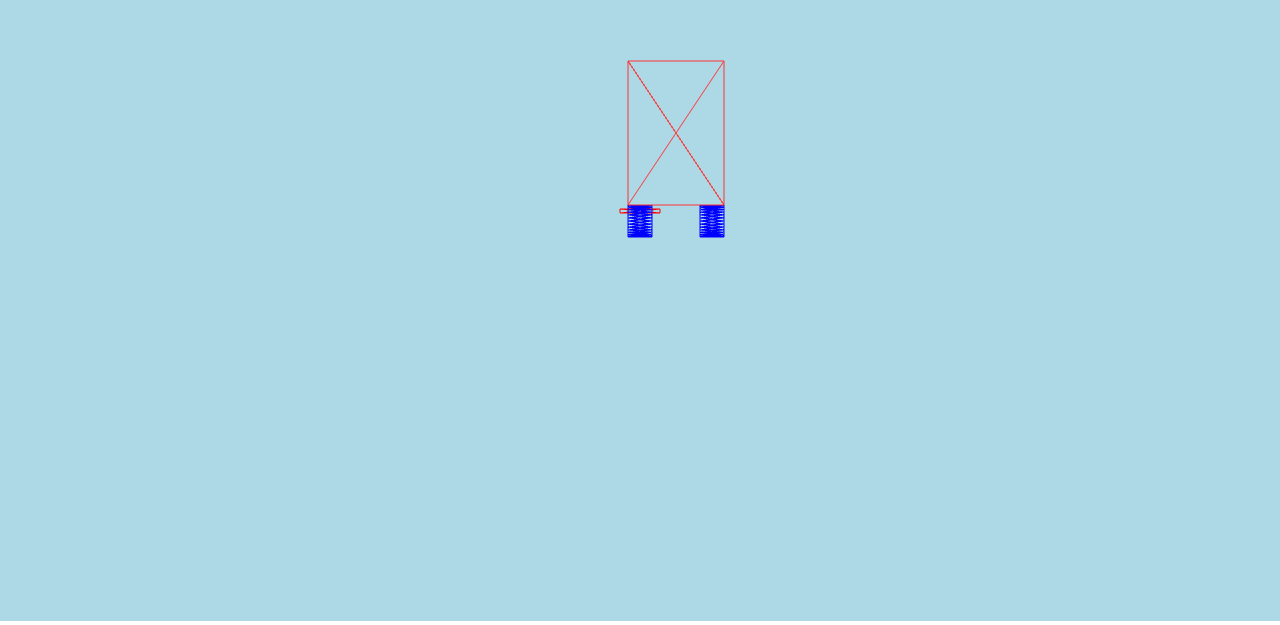
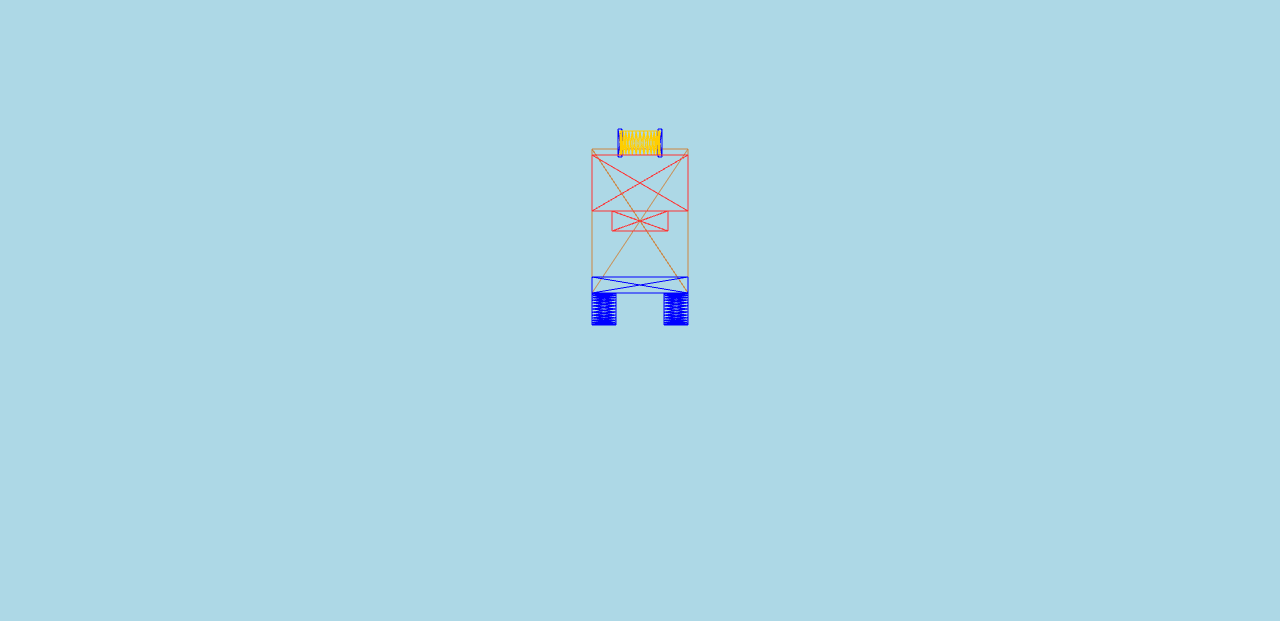
Before and after one commit to 1-0-GO/Transformers, a plain HTML site: page index.html in a window 1280 px wide. Shown: the part 179-804 px from the top of the page. Drawn offline with Linux system fonts and the light colour scheme; animation ran at ten frames a second.

Commit message:
Major changes across the board: (trailer, bot, perspective camera)

```diff
--- a/index.html
+++ b/index.html
@@ -4,9 +4,9 @@
         <meta charset=”utf-8”>
         <title>Hello 3D World!</title>
         <link rel="stylesheet" href="css/style.css">
-        <script src="js/util/three.js"></script> <!-- three.min.js version 0.140.2 -->
-        <script src="js/util/dat.gui.js"></script>
-        <script src="js/util/Stats.js"></script>
+        <script src="js/lib/three.js"></script> <!-- three.min.js version 0.140.2 -->
+        <script src="js/lib/dat.gui.js"></script>
+        <script src="js/lib/Stats.js"></script>
         <script src="js/main-script.js"></script>
     </head>
     <body>
--- a/js/main-script.js
+++ b/js/main-script.js
@@ -4,10 +4,13 @@
 // cameras
 var activeCamera
 const cameras = {};
+const frustumSize = 40;
 // 3D objects
 const axis = new THREE.AxisHelper(20);
 const updatables = [];
 const meshObjects = [];
+const robotMainColor = 0xff3232;
+const blue = 0x0000ff;
 // other
 const clock = new THREE.Clock();
 var scene, renderer;
@@ -37,6 +40,7 @@ function createScene(){
     scene = new THREE.Scene();
     scene.background = new THREE.Color(0xadd8e6); // light-blue
     createTrailer(0, 0, -10);
+    createRobot(0, 0, 10);
     axis.visible = false;
     scene.add(axis);
 }
@@ -46,7 +50,6 @@ function createScene(){
 //////////////////////
 function createOrthographicCamera(x, y, z) {
     'use strict';
-    const frustumSize = 40;
     const aspect = window.innerWidth / window.innerHeight;
     var camera = new THREE.OrthographicCamera( frustumSize * aspect / - 2,
                                         frustumSize * aspect / 2,
@@ -75,7 +78,7 @@ function createCameras() {
    cameras['lateralCamera'] = createOrthographicCamera(-30, 0, 0);
    cameras['topCamera'] = createOrthographicCamera(0, 30, 0);
    cameras['isometricCamera'] = createOrthographicCamera(30, 30, 30);
-   cameras['perspectiveCamera'] = createPerspectiveCamera(25, 25, 25);
+   cameras['perspectiveCamera'] = createPerspectiveCamera(18, 18, 18);
    activeCamera = cameras['frontalCamera'];
 }
 
@@ -87,34 +90,45 @@ function createCameras() {
 /* CREATE OBJECT3D(S) */
 ////////////////////////
 
+function createBoxMesh(width, height, depth, color) {
+    const geometry = new THREE.BoxGeometry(width, height, depth);
 
-/* CREATE TRAILER */
+    const materials =  new THREE.MeshBasicMaterial({ color: color, wireframe: true});
+    return addMesh(new THREE.Mesh(geometry, materials));
+}
 
-function createContainer(trailer) {
-    const geometry = new THREE.BoxGeometry(4.8, 7.2, 12);
-    const materials =  new THREE.MeshBasicMaterial({ color: 0xff3232, wireframe: true});
-    const container = addMesh(new THREE.Mesh(geometry, materials));
+function createContainer(group) {
+    const container = createBoxMesh(4.8, 7.2, 12, 0xcd8540);
 
-   trailer.add(container);
+   group.add(container);
    return container;
 }
 
-function createWheel(trailer, x, y, z) {
+function createWheel(group, x, y, z) {
     const geometry = new THREE.CylinderGeometry(0.8, 0.8, 1.2, 32);
-    const material = new THREE.MeshBasicMaterial({ color: 0x0000ff, wireframe: true});
+    const material = new THREE.MeshBasicMaterial({ color: blue, wireframe: true});
     const wheel = addMesh(new THREE.Mesh(geometry, material));
     wheel.rotation.z = Math.PI / 2;
     wheel.position.set(x, y, z);
-    trailer.add(wheel);
+    group.add(wheel);
     return wheel;
 }
 
-function createConnector(trailer, x, y, z) {
-    const geometry = new THREE.BoxGeometry(2, 0.2, 0.2);
-    const material = new THREE.MeshBasicMaterial({ color: 0xff0000, wireframe: true});
-    const connector = addMesh(new THREE.Mesh(geometry, material));
+function createWheelsOnPlatform(group, dx, dz) {
+    const wheels = new THREE.Group();
+
+    const wheel0 = createWheel(wheels, 0, 0, 0);
+    const wheel1 = createWheel(wheels, dx, 0, 0);
+    const wheel2 = createWheel(wheels, dx, 0, dz);
+    const wheel3 = createWheel(wheels, 0, 0, dz);
+    group.add(wheels);
+    return wheels;
+}
+
+function createConnector(group, x, y, z) {
+    const connector = createBoxMesh(4.8, 0.8, 0.8, blue);
     connector.position.set(x, y, z);
-    trailer.add(connector);
+    group.add(connector);
 }
 
 function createTrailer(x, y, z) {
@@ -123,17 +137,14 @@ function createTrailer(x, y, z) {
 
     const container = createContainer(trailer);
     const params = container.geometry.parameters;
-    //adjust the position so the first wheel can be on 0, 0, 0
-    container.position.set(-0.6 + 0.5*params.width, 0.8 + 0.5*params.height, -1.2 + 0.5*params.depth)
+
     const dx = -1.2 + params.width;
     const dz = 2.4;
 
-    const wheel0 = createWheel(trailer, 0, 0, 0);
-    const wheel1 = createWheel(trailer, dx, 0, 0);
-    const wheel2 = createWheel(trailer, dx, 0, dz);
-    const wheel3 = createWheel(trailer, 0, 0, dz);
-    createConnector(trailer, 0, 0.5, 0);
-    trailer.position.set(x, y, z);
+    const wheels = createWheelsOnPlatform(trailer, dx, dz);
+    wheels.position.set(0.6 - 0.5*params.width, -0.8 - 0.5*params.height, 1.2 - 0.5*params.depth);
+
+    createConnector(trailer, 0, 0.4 - 0.5*params.height, 0.4 + 0.5*params.depth);
 
     // trailer animation
     updatables.push(trailer);
@@ -150,7 +161,68 @@ function createTrailer(x, y, z) {
         trailer.position.z += trailer.direction.z * delta * trailer.speed;
     };
 
+    trailer.position.set(x, y, z);
     scene.add(trailer);
+}
+
+function createBase(group) {
+    const base = createBoxMesh(2.8, 1.0, 2.8, robotMainColor);
+
+   group.add(base);
+   return base;
+}
+
+function createArm(group, x, y, z) {
+    const arm = createBoxMesh(1.0, 1.0, 2.8, robotMainColor);
+
+   group.add(arm);
+   return arm;
+}
+
+function createChest(group, x, y, z) {
+    const chest = createBoxMesh(4.8, 2.8, 2.8, robotMainColor);
+
+    chest.position.set(x, y, z);
+    group.add(chest);
+    return chest;
+}
+
+function createAntler(group, x, y, z) {
+    const antler = createBoxMesh(0.2, 1.4, 0.2, blue);
+    antler.position.set(x, y, z);
+    group.add(antler);
+    return antler;
+}
+
+function createHead(group, x, y, z) {
+    const characterHeadGroup = new THREE.Group();
+    const geometry = new THREE.CylinderGeometry(1.0, 1.0, 1.2, 32);
+    const material = new THREE.MeshBasicMaterial({ color: 0xffce00, wireframe: true});
+    const head = addMesh(new THREE.Mesh(geometry, material));
+    const antler1 = createAntler(characterHeadGroup, 1.0, 0, 0);
+    const antler2 = createAntler(characterHeadGroup, -1.0, 0, 0);
+    characterHeadGroup.add(head);
+
+
+    characterHeadGroup.position.set(x, y, z);
+    group.add(characterHeadGroup);
+    return characterHeadGroup;
+}
+
+function createRobot(x, y, z) {
+    const robot = new THREE.Group();
+
+    const base = createBase(robot);
+
+    const g1 = new THREE.Group();
+    const chest = createChest(g1, 0, 0, 0);
+    const head = createHead(g1, 0, 2.0, 0);
+    g1.position.set(0, 1.9, 0);
+    robot.add(g1);
+
+
+    robot.position.set(x, y, z);
+    scene.add(robot);
 }
 
 //////////////////////
```
Also changed, not shown: js/lib/Stats.js (renamed from js/util/Stats.js), js/lib/dat.gui.js (renamed from js/util/dat.gui.js), js/lib/three.js (renamed from js/util/three.js), js/lib/three.min.js (renamed from js/util/three.min.js).
